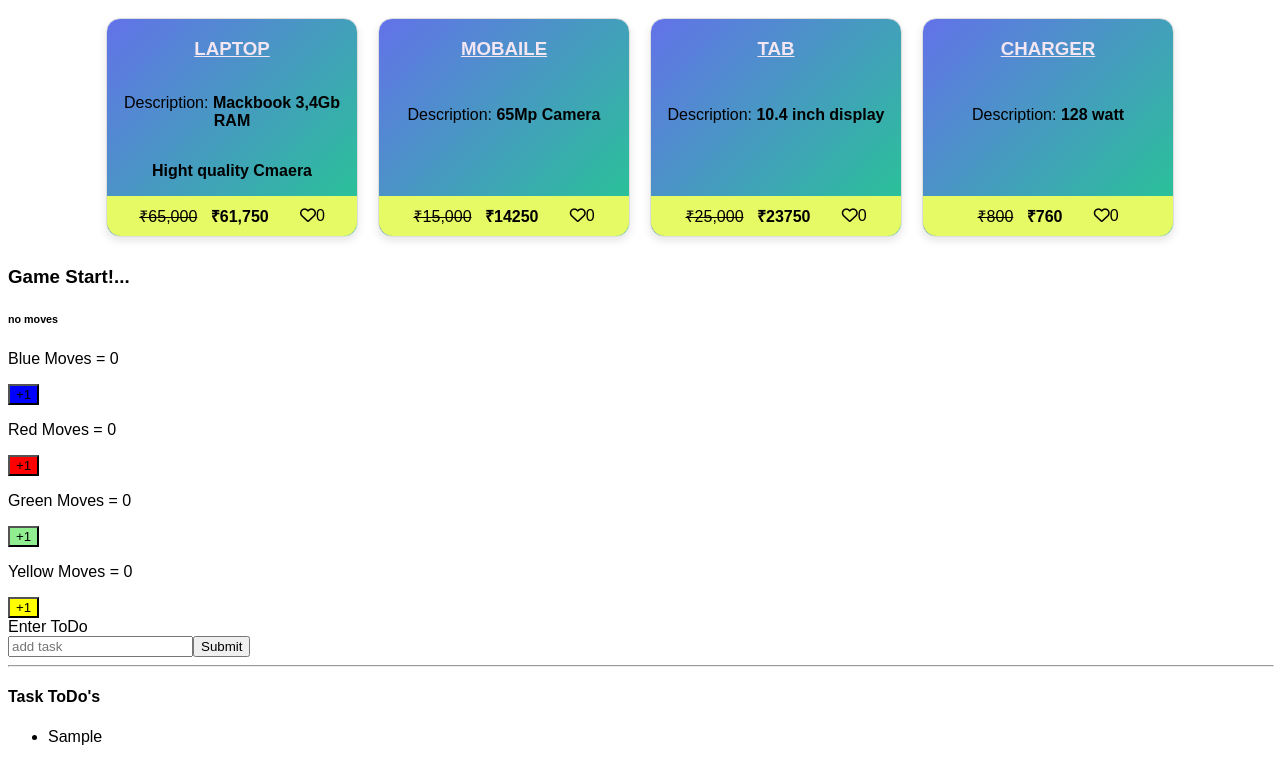
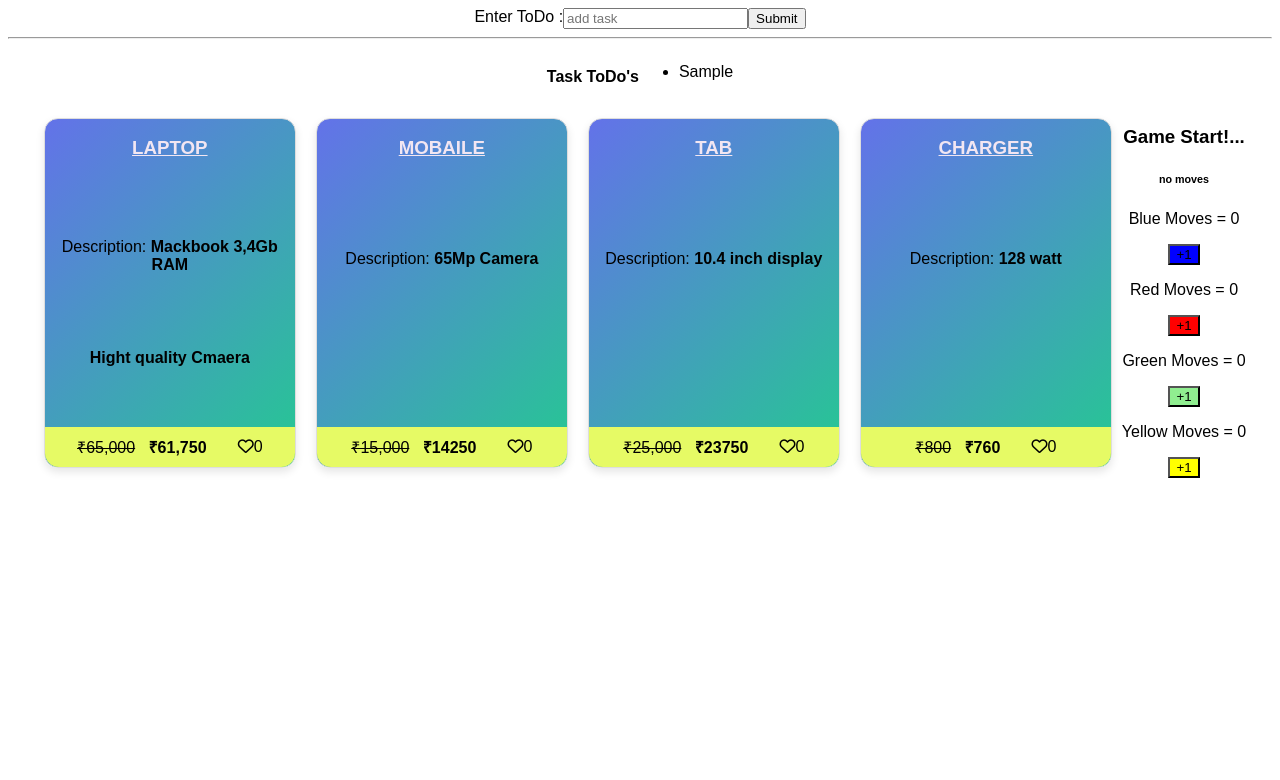
Before and after one commit to BIBEK7932/React_vite, a React (Vite) app: page / in a window 1280 px wide. Both pictures are taken after typing "Sample" into the empty fields and a click on the button "Submit". Shown: the top 780 px of the page. Built offline with nearby package versions, Linux system fonts and the light colour scheme.

Commit message:
new Commit

```diff
--- a/package.json
+++ b/package.json
@@ -11,7 +11,8 @@
   },
   "dependencies": {
     "react": "^18.2.0",
-    "react-dom": "^18.2.0"
+    "react-dom": "^18.2.0",
+    "uuid": "^10.0.0"
   },
   "devDependencies": {
     "@types/react": "^18.2.66",
--- a/src/App.css
+++ b/src/App.css
@@ -1,8 +1,10 @@
-/* #root {
+#root {
   max-width: 1280px;
   margin: 0 auto;
   text-align: center;
-  background-color: black;
-  height:100vh;
+  display: flex;
+  /* flex-direction: column; */
+  flex-wrap:wrap;
+  justify-content: center;
 
-} */
+}
--- a/src/App.jsx
+++ b/src/App.jsx
@@ -11,9 +11,10 @@
     {/* <Counter/>
     <ProductTab/>
     <Ludo/> */}
+    <ToDo/>
     <ProductTab/>
     <Ludo/>
-    <ToDo/>
+
 
 
     </>
--- a/src/components/Events/ToDo.jsx
+++ b/src/components/Events/ToDo.jsx
@@ -1,21 +1,24 @@
 import { useState } from "react"
+import { v4 as uuidv4 } from 'uuid';
 
 export default function ToDo(){
 
-    let [toDO,setTODO] = useState([])
+    let [toDO,setTODO] = useState([{task:"",id: uuidv4()}])
     let [newTask,setNewTask] = useState("")
     let toDos = ()=>{
+        if(newTask == "") { prompt("Enter Some Valid Task")}
+if(newTask != ""){setTODO((prev)=>{ return [...prev,{task:newTask,id:uuidv4()}]})}
 
-        setTODO((prev)=>{ return [...prev,newTask]})
         setNewTask("")
 
     }
 
     return(<>
-    <label htmlFor="">Enter ToDo</label>
+    <label >Enter ToDo : </label>
     <br />
 
-    <input type="text"  placeholder="add task" value={newTask} onChange={(e)=>{setNewTask(e.target.value)
+    <input type="text"  placeholder="add task" value={newTask} onChange={(e)=>{
+        setNewTask(e.target.value)
         // console.log(newTask)
     }}/>
     <button onClick={toDos}>Submit</button>
@@ -25,7 +28,8 @@
     <ul>
         {
             toDO.map((t)=>{
-               return <li key={t}>{t}</li>
+                if(t.task != "")
+               return <li key={t.id}>{t.task}</li>
             })
         }
     </ul>
```
Also changed, not shown: 1 other file (tests, documents, lock files or other folders).
